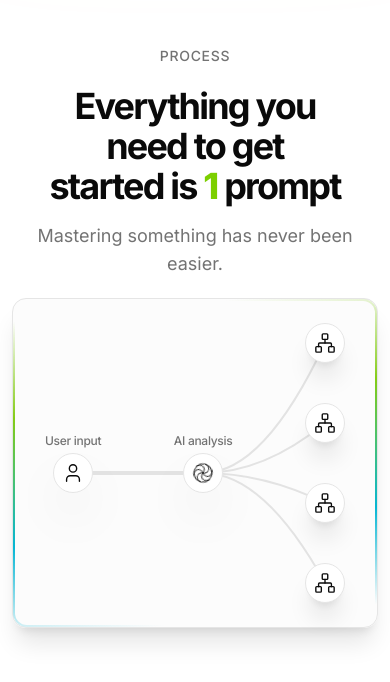
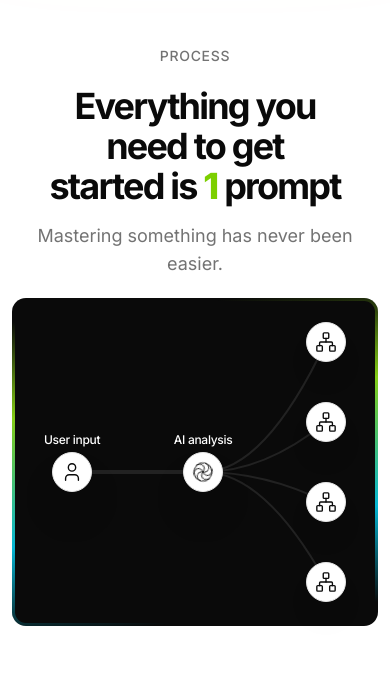
Before and after one commit to hassohamid/SkillTree, a React (Vite) app: page / in a window 390 px wide. Shown: the part 1119-1801 px from the top of the page. Built offline with nearby package versions, Linux system fonts and the light colour scheme.

Commit message:
style: made card dark for mobile for clearer visual

```diff
--- a/src/components/home/HowItWorks.tsx
+++ b/src/components/home/HowItWorks.tsx
@@ -28,13 +28,13 @@ export default function HowItWorks() {
         {" "}
         Mastering something has never been easier.
       </p>
-      <Card className="w-full relative mt-5 shadow-xl  bg-neutral-100/30  ">
+      <Card className="w-full relative mt-5 border-0  shadow-none md:shadow-xl bg-neutral-950  md:bg-neutral-100/30  ">
         <div
           className="relative flex items-center justify-between max-w-full px-8"
           ref={containerRef}
         >
           <div className="flex flex-col justify-center items-center gap-1">
-            <p className="text-xs sm:text-sm text-muted-foreground tracking-tight font-medium ">
+            <p className="text-xs sm:text-sm text-white md:text-muted-foreground tracking-tight font-medium ">
               {" "}
               User input{" "}
             </p>
@@ -46,7 +46,7 @@ export default function HowItWorks() {
             </div>
           </div>
           <div className="flex flex-col justify-center gap-1 items-center">
-            <p className="text-xs sm:text-sm text-muted-foreground tracking-tight font-medium ">
+            <p className="text-xs text-white  sm:text-sm md:text-muted-foreground tracking-tight font-medium ">
               AI analysis
             </p>
             <div
@@ -86,7 +86,7 @@ export default function HowItWorks() {
             containerRef={containerRef}
             fromRef={userRef}
             toRef={aiRef}
-            duration={10}
+            duration={5}
             delay={2}
             gradientStartColor="#7dd3fc"
             gradientStopColor="#7dd3fc"
--- a/src/components/magicui/border-beam.tsx
+++ b/src/components/magicui/border-beam.tsx
@@ -59,7 +59,7 @@ export const BorderBeam = ({
   initialOffset = 0,
 }: BorderBeamProps) => {
   return (
-    <div className="pointer-events-none absolute inset-0 rounded-[inherit] border-2 border-transparent  [mask-clip:padding-box,border-box] [mask-composite:intersect] [mask-image:linear-gradient(transparent,transparent),linear-gradient(#000,#000)]">
+    <div className="pointer-events-none absolute inset-0 rounded-[inherit] border-3 border-transparent  [mask-clip:padding-box,border-box] [mask-composite:intersect] [mask-image:linear-gradient(transparent,transparent),linear-gradient(#000,#000)]">
       <motion.div
         className={cn(
           "absolute aspect-square",
```
